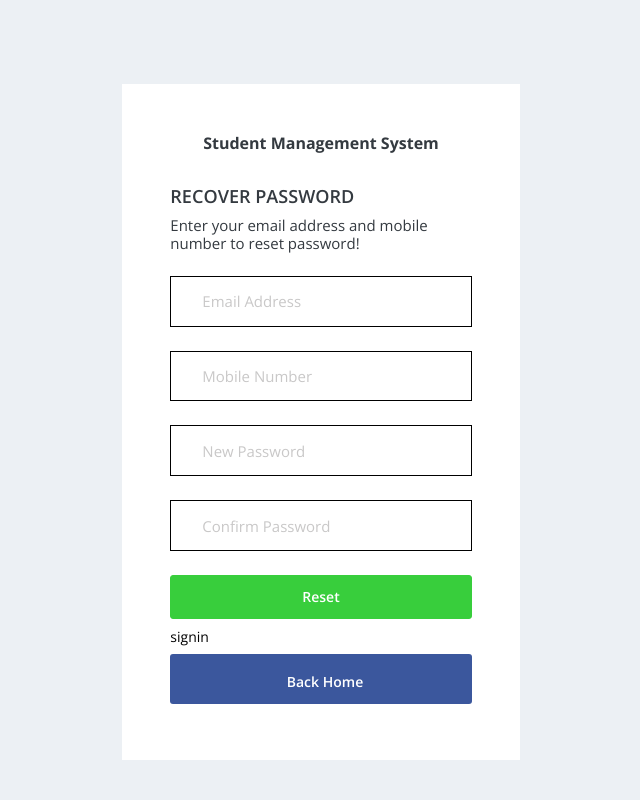
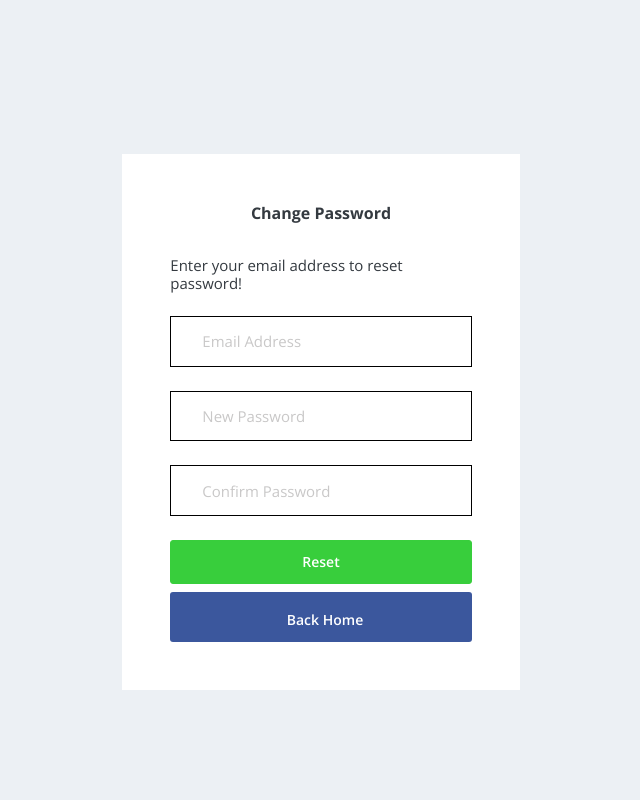
Before and after one commit to Jayriel04/DC_System, a PHP site: page /user/forgot-password.php in a window 1280 px wide. Shown: the whole page, without its empty margins (319-959 px from the left). Run offline with PHP 8.4, Linux system fonts and the light colour scheme.

Commit message:
modify login

```diff
--- a/user/forgot-password.php
+++ b/user/forgot-password.php
@@ -34,7 +34,7 @@ echo "<script>alert('Email id or Mobile no is invalid');</script>";
 <html lang="en">
   <head>
 
-    <title>Student  Management System || Student Forgot Password</title>
+    <title>Forgot Password</title>
     <!-- plugins:css -->
     <link rel="stylesheet" href="vendors/simple-line-icons/css/simple-line-icons.css">
     <link rel="stylesheet" href="vendors/flag-icon-css/css/flag-icon.min.css">
@@ -67,17 +67,12 @@ return true;
             <div class="col-lg-4 mx-auto">
               <div class="auth-form-light text-left p-5">
                  <div class="brand-logo" align="center" style="font-weight:bold">
-     Student  Management System
+      Change Password
                 </div>
-                <h4>RECOVER PASSWORD</h4>
-                <h6 class="font-weight-light">Enter your email address and mobile number to reset password!</h6>
+                <h6 class="font-weight-light">Enter your email address to reset password!</h6>
                 <form class="pt-3" id="login" method="post" name="login">
                   <div class="form-group">
                     <input type="email" class="form-control form-control-lg" placeholder="Email Address" required="true" name="email">
-                  </div>
-                  <div class="form-group">
-
-                     <input type="text" class="form-control form-control-lg"  name="mobile" placeholder="Mobile Number" required="true" maxlength="10" pattern="[0-9]+">
                   </div>
                   <div class="form-group">
 
@@ -90,11 +85,7 @@ return true;
                   <div class="mt-3">
                     <button class="btn btn-success btn-block loginbtn" name="submit" type="submit">Reset</button>
                   </div>
-                  <div class="my-2 d-flex justify-content-between align-items-center">
-
-                    <a href="login.php" class="auth-link text-black">signin</a>
-                  </div>
-                  <div class="mb-2">
+                  <div class="mt-2">
                     <a href="../index.php" class="btn btn-block btn-facebook auth-form-btn">
                       <i class="icon-social-home mr-2"></i>Back Home </a>
                   </div>
--- a/user/login.php
+++ b/user/login.php
@@ -45,7 +45,7 @@ if (isset($_POST['login'])) {
 <!DOCTYPE html>
 <html lang="en">
 <head>
-    <title>Student Management System || Student Login Page</title>
+    <title>Login Page</title>
     <link rel="stylesheet" href="vendors/simple-line-icons/css/simple-line-icons.css">
     <link rel="stylesheet" href="vendors/flag-icon-css/css/flag-icon.min.css">
     <link rel="stylesheet" href="vendors/css/vendor.bundle.base.css">
@@ -59,7 +59,7 @@ if (isset($_POST['login'])) {
                     <div class="col-lg-4 mx-auto">
                         <div class="auth-form-light text-left p-5">
                             <div class="brand-logo" align="center" style="font-weight:bold">
-                                Student Management System
+                                <h2>Login</h2>
                             </div>
                             <h6 class="font-weight-light">Sign in to continue.</h6>
                             <form class="pt-3" id="login" method="post" name="login">
```
Also changed, not shown: user/create_account.php (+40 -14 lines).
